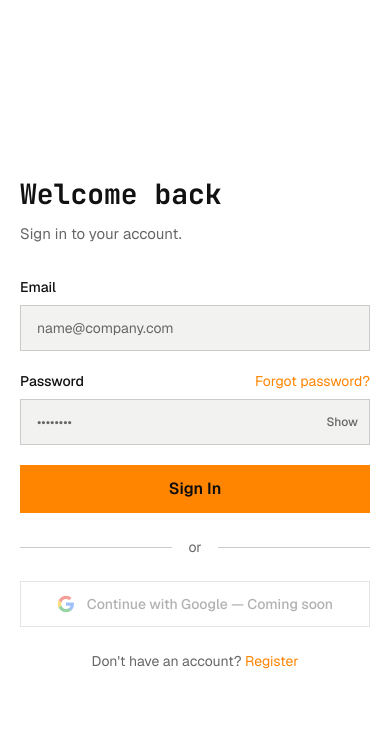
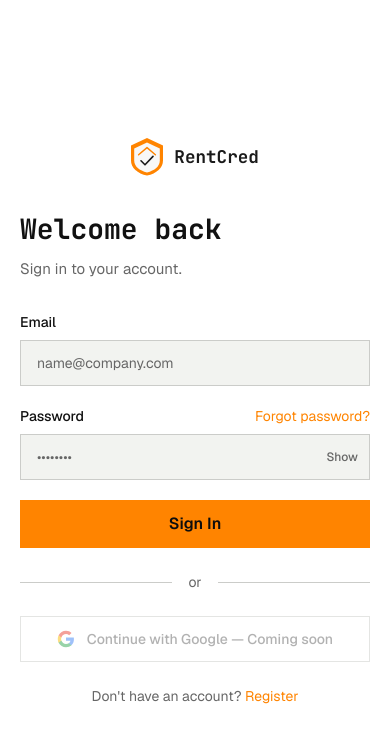
Before and after one commit to RentCredHQ/rentcred, a Nuxt app in the folder apps/web/: page /auth/login in a window 390 px wide. Shown: the top 742 px of the page. Built offline with nearby package versions, Linux system fonts and the light colour scheme.

Commit message:
Make auth layout logo clickable, add mobile logo linking to home
Desktop: logo on left branding panel now links to landing page.
Mobile: added RentCred logo above the form that links home.

Co-Authored-By: Claude Opus 4.6 (1M context) <noreply@anthropic.com>

```diff
--- a/apps/web/layouts/auth.vue
+++ b/apps/web/layouts/auth.vue
@@ -6,7 +6,9 @@
   <div class="min-h-screen flex">
     <!-- Left: Branding Panel -->
     <div class="hidden lg:flex w-[720px] bg-[#0D0D0D] flex-col items-center justify-center gap-6 flex-shrink-0">
-      <UiRentCredLogo :size="40" variant="dark" :show-text="true" :horizontal="true" />
+      <NuxtLink to="/">
+        <UiRentCredLogo :size="40" variant="dark" :show-text="true" :horizontal="true" />
+      </NuxtLink>
       <p class="text-white/50 text-base font-sans text-center leading-relaxed max-w-[340px]">
         Tenant verification for the<br />Nigerian rental market
       </p>
@@ -16,6 +18,12 @@
     <!-- Right: Auth Form -->
     <div class="flex-1 flex items-center justify-center bg-card p-5 sm:p-8">
       <div class="w-full max-w-[420px]">
+        <!-- Mobile logo linking home -->
+        <div class="lg:hidden flex justify-center mb-8">
+          <NuxtLink to="/">
+            <UiRentCredLogo :size="32" variant="light" :show-text="true" :horizontal="true" />
+          </NuxtLink>
+        </div>
         <slot />
       </div>
     </div>
```
